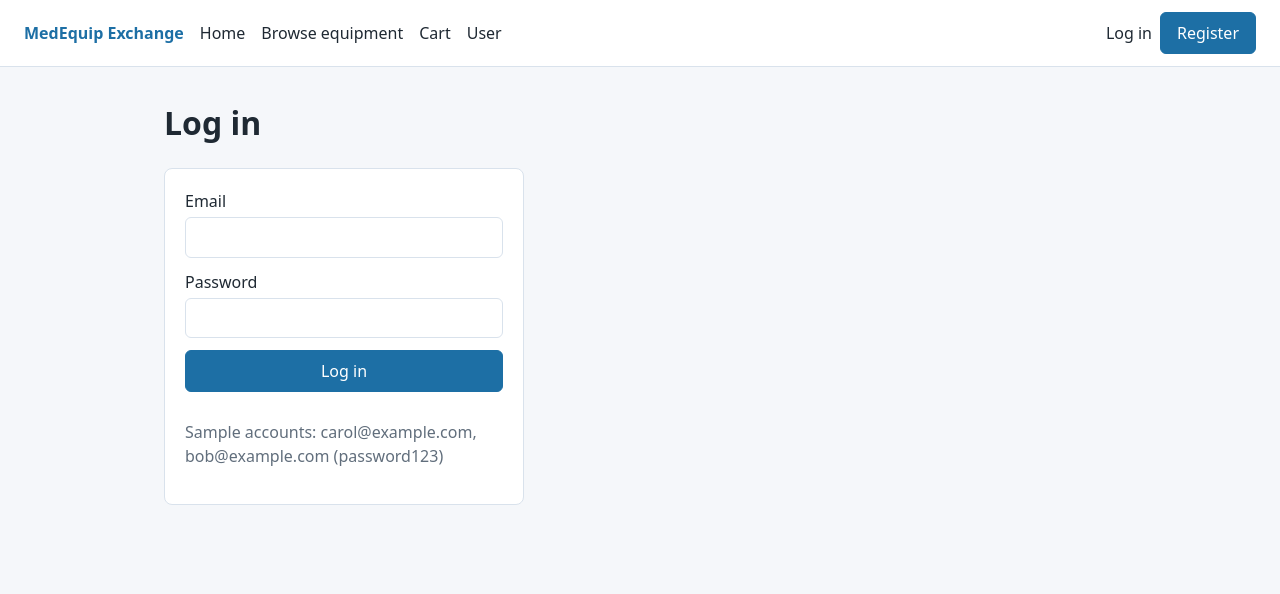
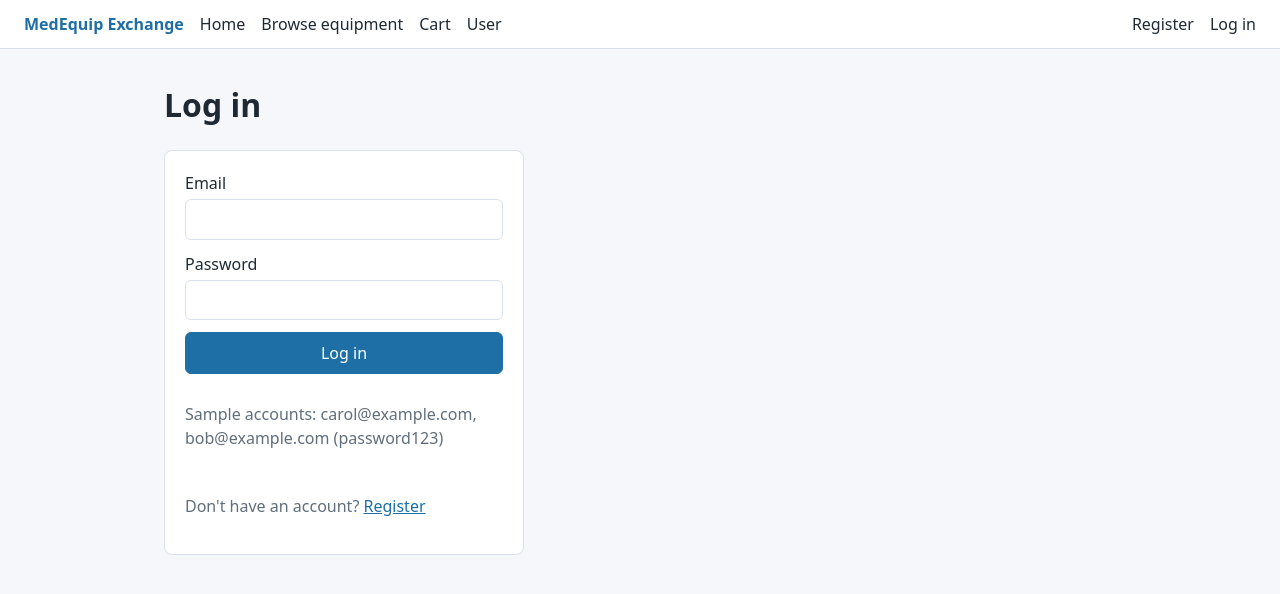
Before and after one commit to e410bery/med_equip_exchange, a plain HTML site: page docs/login.html in a window 1280 px wide. Drawn offline with Linux system fonts and the light colour scheme; no server answers.

Commit message:
final touches on register formatting

```diff
--- a/docs/css/style.css
+++ b/docs/css/style.css
@@ -37,7 +37,7 @@ header .brand { font-weight: 700; color: var(--primary); text-decoration: none;
 header nav { display: flex; gap: 1rem; flex: 1; }
 header a { color: var(--text); text-decoration: none; }
 header a:hover { color: var(--primary); }
-#account a { margin-left: 0.5rem; }
+#account { display: flex; align-items: center; gap: 1rem; }
 
 main { max-width: 1000px; margin: 2rem auto; padding: 0 1.5rem; }
 
--- a/docs/js/api.js
+++ b/docs/js/api.js
@@ -132,13 +132,13 @@ async function setUpHeader() {
   slot.replaceChildren(
     el(
       "a",
-      { href: "/docs/login.html" },
-      "Log in"
+      { href: "/docs/register.html" },
+      "Register"
     ),
     el(
       "a",
-      { href: "/docs/register.html", class: "button" },
-      "Register"
+      { href: "/docs/login.html" },
+      "Log in"
     )
   );
 
--- a/docs/login.html
+++ b/docs/login.html
@@ -30,6 +30,7 @@
       <label>Password <input name="password" type="password" required autocomplete="current-password"></label>
       <button type="submit">Log in</button>
       <p class="muted">Sample accounts: carol@example.com, bob@example.com (password123)</p>
+      <p class="muted">Don't have an account? <a href="/docs/register.html">Register</a></p>
     </form>
   </main>
 
```
